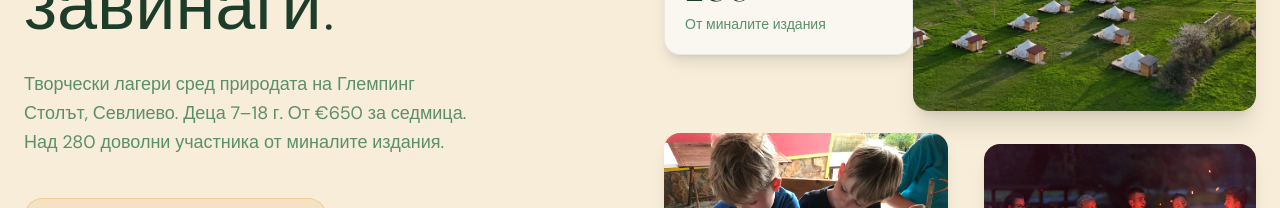
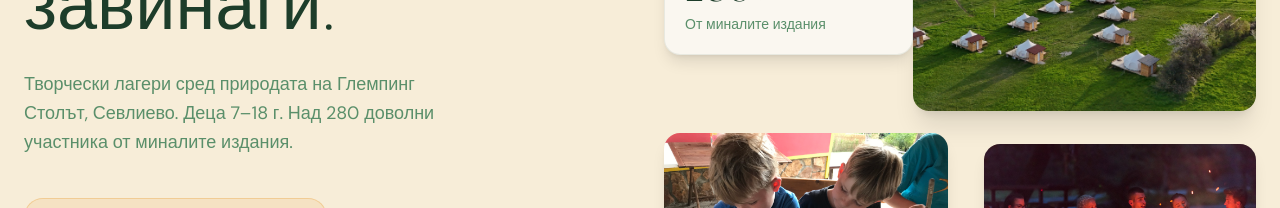
Before and after one commit to Nekov/Camp-kids, a Next.js app: page / in a window 1280 px wide. Shown: the part 353-561 px from the top of the page. Built offline with nearby package versions, Linux system fonts and the light colour scheme; no server answers; the database is empty.

Commit message:
Remove price mention from hero subtitle
Co-Authored-By: Claude Sonnet 4.6 <noreply@anthropic.com>

```diff
--- a/src/components/homepage/HeroSection.tsx
+++ b/src/components/homepage/HeroSection.tsx
@@ -43,8 +43,7 @@ export default function HeroSection() {
 
             <p className="text-moss text-lg leading-relaxed mb-10 max-w-md">
               Творчески лагери сред природата на Глемпинг Столът,
-              Севлиево. Деца 7–18 г. От €650 за седмица. Над 280 доволни
-              участника от миналите издания.
+              Севлиево. Деца 7–18 г. Над 280 доволни участника от миналите издания.
             </p>
 
             {/* Countdown pill */}
```
